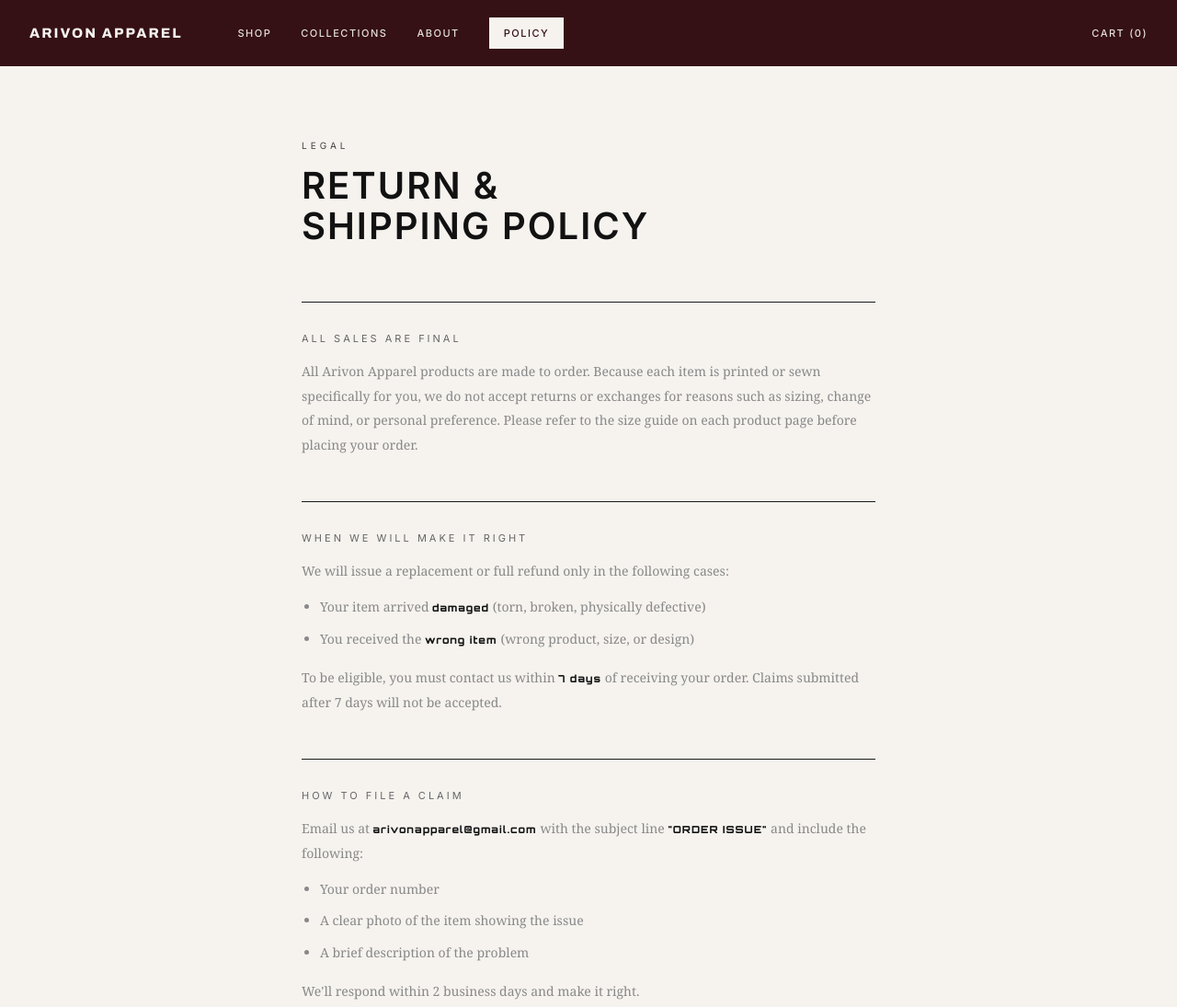
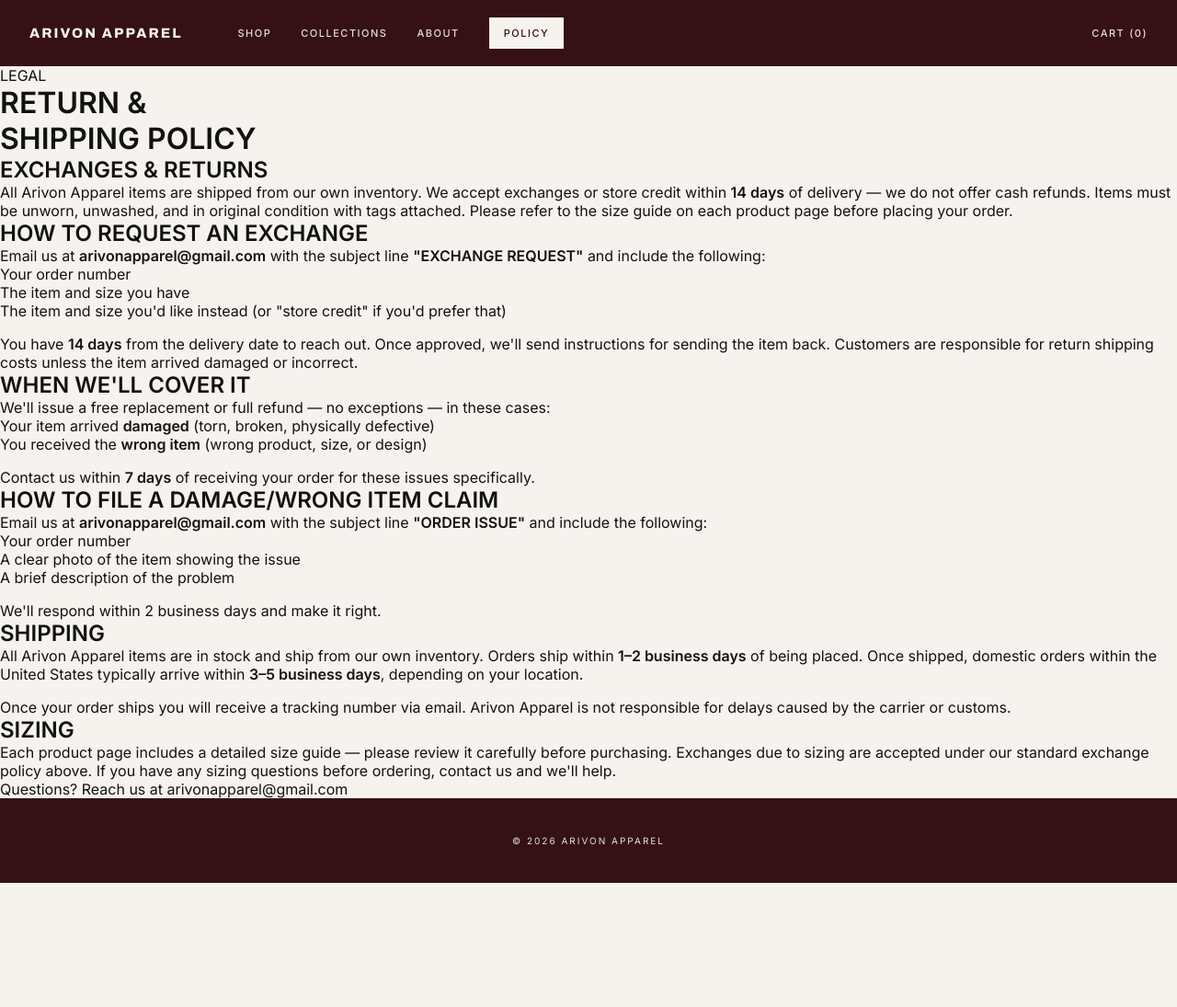
Before and after one commit to ezekiel199112-svg/clothing-site, a website: page policy.html in a window 1280 px wide. Shown: the top 1095 px of the page at 92% size. After the commit the page ends 960 px from the top, so only its background shows below. Drawn offline with Linux system fonts and the light colour scheme.

Commit message:
updated policy

```diff
--- a/policy.html
+++ b/policy.html
@@ -6,72 +6,7 @@
   <title>Policy – Arivon Apparel</title>
   <link href="https://fonts.googleapis.com/css2?family=Orbitron:wght@400;600;800&display=swap" rel="stylesheet">
   <link rel="stylesheet" href="style.css">
-  <link rel="icon" type="image/png" <link rel="icon" type="image/png" href="/images/favicon.png">
-  <style>
-    .policy-wrap {
-      max-width: 720px;
-      margin: 0 auto;
-      padding: 80px 48px 120px;
-    }
-    .policy-eyebrow {
-      font-size: 10px;
-      letter-spacing: 4px;
-      color: #444;
-      margin-bottom: 16px;
-    }
-    .policy-title {
-      font-size: 40px;
-      font-weight: 800;
-      letter-spacing: 2px;
-      margin-bottom: 60px;
-      line-height: 1.1;
-    }
-    .policy-section {
-      margin-bottom: 48px;
-      border-top: 1px solid #1a1a1a;
-      padding-top: 32px;
-    }
-    .policy-section h2 {
-      font-size: 11px;
-      letter-spacing: 3px;
-      color: #666;
-      margin-bottom: 16px;
-      font-weight: 400;
-    }
-    .policy-section p, .policy-section li {
-      font-size: 14px;
-      line-height: 1.9;
-      color: #888;
-      font-family: Georgia, serif;
-    }
-    .policy-section ul {
-      margin: 12px 0 0 20px;
-    }
-    .policy-section li {
-      margin-bottom: 8px;
-    }
-    .policy-section strong {
-      color: #121212;
-      font-family: 'Orbitron', sans-serif;
-      font-size: 11px;
-      letter-spacing: 1px;
-    }
-    .policy-contact {
-      margin-top: 60px;
-      border-top: 1px solid #1a1a1a;
-      padding-top: 32px;
-    }
-    .policy-contact p {
-      font-size: 13px;
-      color: #666;
-      letter-spacing: 1px;
-      line-height: 1.8;
-    }
-    .policy-contact a {
-      color: #121212;
-      text-decoration: underline;
-    }
-  </style>
+  <link rel="icon" type="image/png" href="/images/favicon.png">
 </head>
 <body>
 
@@ -106,22 +41,33 @@
     <h1 class="policy-title">RETURN &<br>SHIPPING POLICY</h1>
 
     <div class="policy-section">
-      <h2>ALL SALES ARE FINAL</h2>
-      <p>All Arivon Apparel products are made to order. Because each item is printed or sewn specifically for you, we do not accept returns or exchanges for reasons such as sizing, change of mind, or personal preference. Please refer to the size guide on each product page before placing your order.</p>
+      <h2>EXCHANGES &amp; RETURNS</h2>
+      <p>All Arivon Apparel items are shipped from our own inventory. We accept exchanges or store credit within <strong>14 days</strong> of delivery — we do not offer cash refunds. Items must be unworn, unwashed, and in original condition with tags attached. Please refer to the size guide on each product page before placing your order.</p>
     </div>
 
     <div class="policy-section">
-      <h2>WHEN WE WILL MAKE IT RIGHT</h2>
-      <p>We will issue a replacement or full refund only in the following cases:</p>
+      <h2>HOW TO REQUEST AN EXCHANGE</h2>
+      <p>Email us at <strong>arivonapparel@gmail.com</strong> with the subject line <strong>"EXCHANGE REQUEST"</strong> and include the following:</p>
+      <ul>
+        <li>Your order number</li>
+        <li>The item and size you have</li>
+        <li>The item and size you'd like instead (or "store credit" if you'd prefer that)</li>
+      </ul>
+      <p style="margin-top: 16px;">You have <strong>14 days</strong> from the delivery date to reach out. Once approved, we'll send instructions for sending the item back. Customers are responsible for return shipping costs unless the item arrived damaged or incorrect.</p>
+    </div>
+
+    <div class="policy-section">
+      <h2>WHEN WE'LL COVER IT</h2>
+      <p>We'll issue a free replacement or full refund — no exceptions — in these cases:</p>
       <ul>
         <li>Your item arrived <strong>damaged</strong> (torn, broken, physically defective)</li>
         <li>You received the <strong>wrong item</strong> (wrong product, size, or design)</li>
       </ul>
-      <p style="margin-top: 16px;">To be eligible, you must contact us within <strong>7 days</strong> of receiving your order. Claims submitted after 7 days will not be accepted.</p>
+      <p style="margin-top: 16px;">Contact us within <strong>7 days</strong> of receiving your order for these issues specifically.</p>
     </div>
 
     <div class="policy-section">
-      <h2>HOW TO FILE A CLAIM</h2>
+      <h2>HOW TO FILE A DAMAGE/WRONG ITEM CLAIM</h2>
       <p>Email us at <strong>arivonapparel@gmail.com</strong> with the subject line <strong>"ORDER ISSUE"</strong> and include the following:</p>
       <ul>
         <li>Your order number</li>
@@ -133,13 +79,13 @@
 
     <div class="policy-section">
       <h2>SHIPPING</h2>
-      <p>All Arivon Apparel items are made to order. Production typically takes <strong>3–7 business days</strong> before your order ships. Shipping times vary by location but are generally <strong>7–14 business days total</strong> for domestic orders within the United States.</p>
+      <p>All Arivon Apparel items are in stock and ship from our own inventory. Orders ship within <strong>1–2 business days</strong> of being placed. Once shipped, domestic orders within the United States typically arrive within <strong>3–5 business days</strong>, depending on your location.</p>
       <p style="margin-top: 16px;">Once your order ships you will receive a tracking number via email. Arivon Apparel is not responsible for delays caused by the carrier or customs.</p>
     </div>
 
     <div class="policy-section">
       <h2>SIZING</h2>
-      <p>We are not able to process returns or exchanges due to incorrect sizing. Each product page includes a detailed size guide — please review it carefully before purchasing. If you have any sizing questions before ordering, contact us and we'll help.</p>
+      <p>Each product page includes a detailed size guide — please review it carefully before purchasing. Exchanges due to sizing are accepted under our standard exchange policy above. If you have any sizing questions before ordering, contact us and we'll help.</p>
     </div>
 
     <div class="policy-contact">
```
